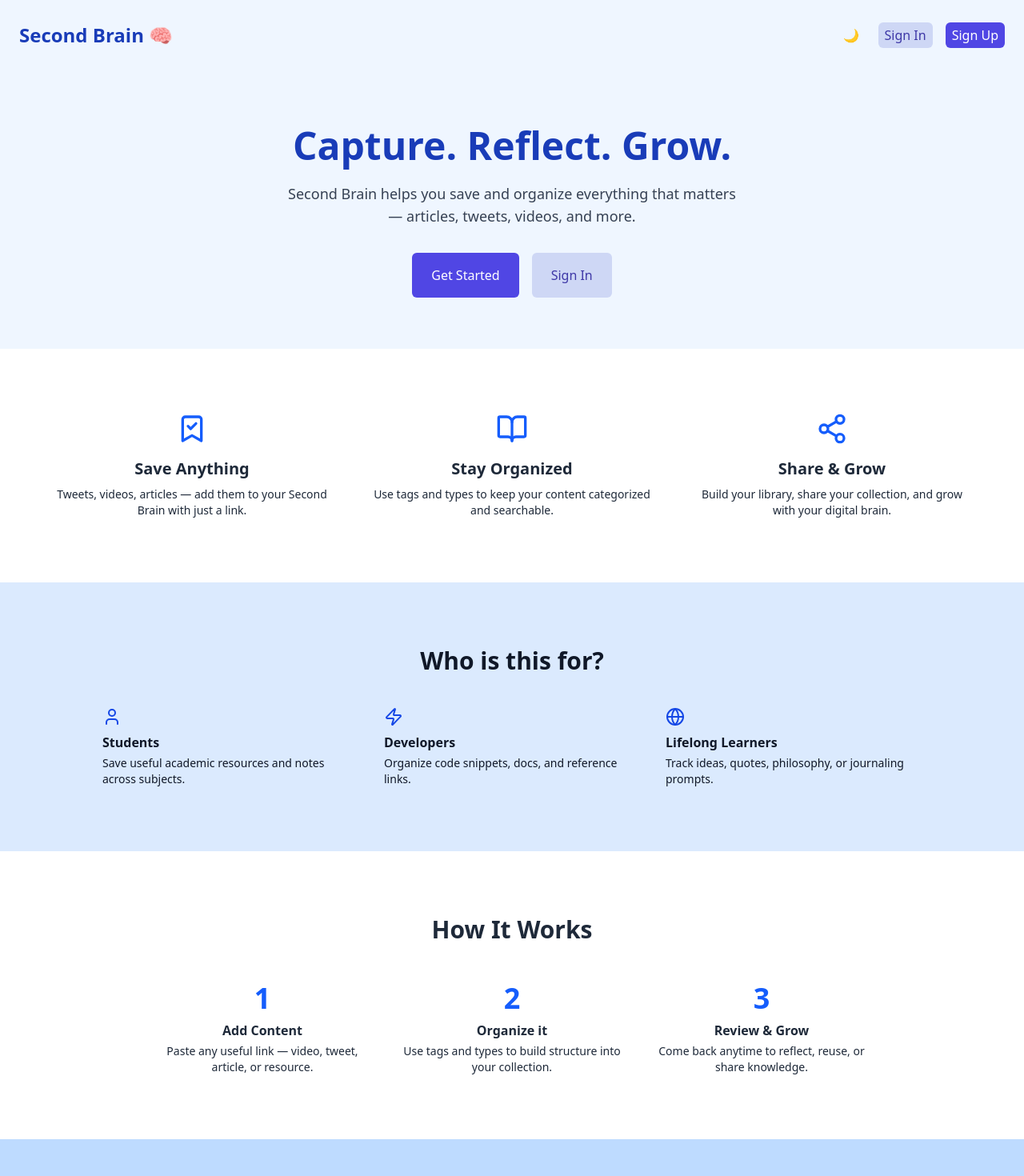
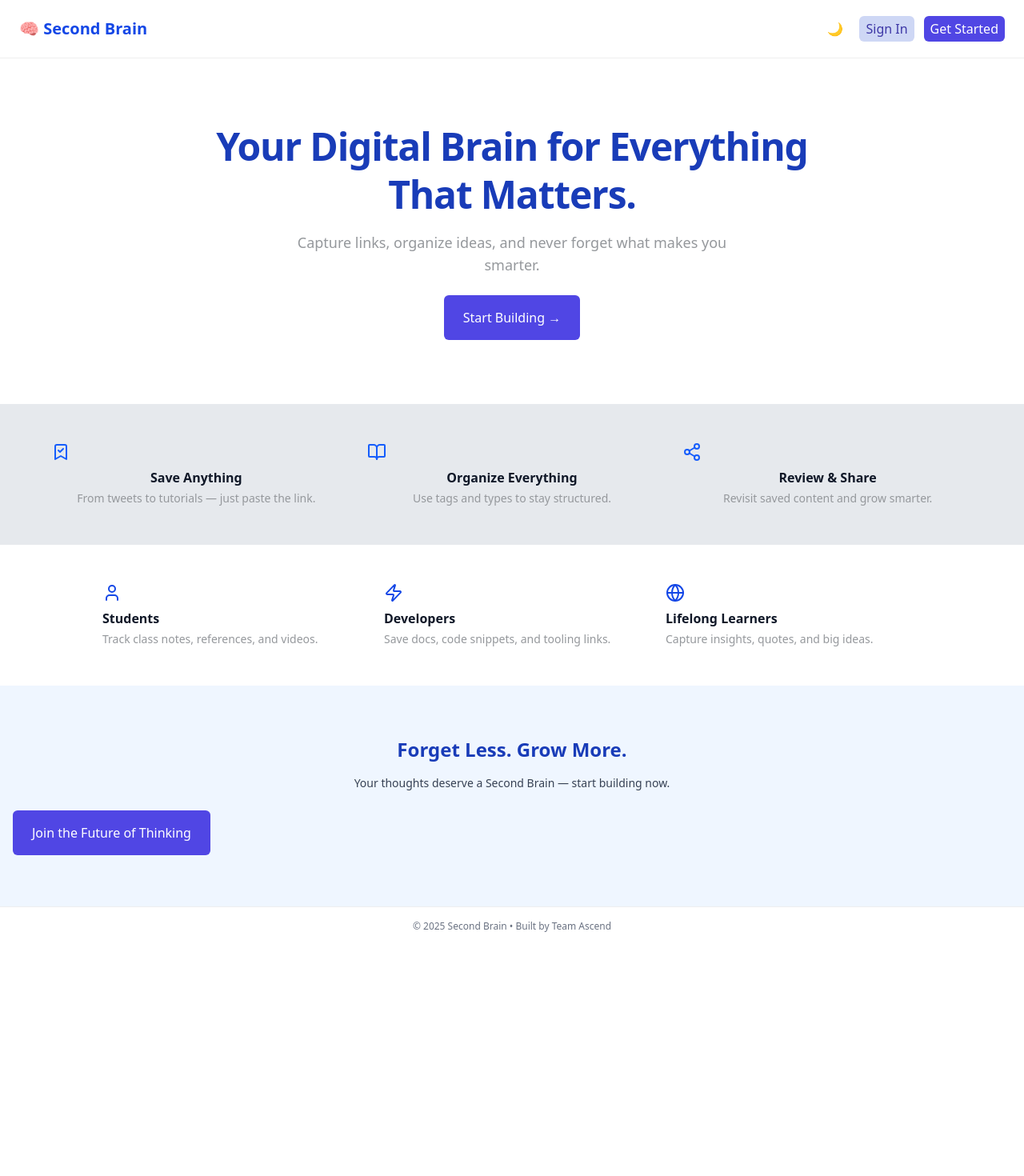
Before and after one commit to Krishna-Mehta-135/Second-Brain, a React (Vite) app in the folder Client/: page / in a window 1280 px wide. Shown: the top 1470 px of the page at 80% size. After the commit the page ends 1182 px from the top, so only its background shows below. Built offline with nearby package versions, Linux system fonts and the light colour scheme; the HTML template or start-up script is replaced by a standard one.

Commit message:
Added Responsiveness

```diff
--- a/Client/src/pages/Homepage.tsx
+++ b/Client/src/pages/Homepage.tsx
@@ -1,128 +1,115 @@
 import {useNavigate} from "react-router-dom";
 import {Button} from "../components/Button";
 import {ThemeToggle} from "../components/ThemeToggle";
-import {BookOpen, BookmarkCheck, Share2, User, Zap, Globe} from "lucide-react";
+import {BookmarkCheck, BookOpen, Share2, User, Zap, Globe} from "lucide-react";
 
 export default function Homepage() {
     const navigate = useNavigate();
 
     return (
-        <div className="min-h-screen bg-blue-50 dark:bg-gray-900 transition-colors duration-300 flex flex-col">
-            {/* Header */}
-            <header className="p-6 flex justify-between items-center">
-                <h1 className="text-2xl font-bold text-blue-800 dark:text-white">Second Brain 🧠</h1>
-                <div className="flex items-center gap-4">
+        <div className="min-h-screen flex flex-col bg-white dark:bg-gray-900 text-gray-900 dark:text-gray-100 transition-colors duration-300">
+            {/* Navbar */}
+            <header className="flex items-center justify-between px-6 py-4 border-b border-gray-200 dark:border-gray-700">
+                <h1 className="text-xl font-bold text-blue-700 dark:text-white">🧠 Second Brain</h1>
+                <div className="flex items-center gap-3">
                     <ThemeToggle />
                     <Button size="sm" variant="Secondary" text="Sign In" onClick={() => navigate("/signin")} />
-                    <Button size="sm" variant="Primary" text="Sign Up" onClick={() => navigate("/signup")} />
+                    <Button size="sm" variant="Primary" text="Get Started" onClick={() => navigate("/signup")} />
                 </div>
             </header>
 
-            {/* Hero */}
-            <main className="flex-1 flex flex-col items-center justify-center px-6 py-16 text-center">
-                <h2 className="text-4xl sm:text-5xl font-extrabold text-blue-800 dark:text-white mb-4 leading-tight">
-                    Capture. Reflect. Grow.
+            {/* Hero Section */}
+            <section className="flex-1 flex flex-col items-center justify-center text-center px-6 py-20">
+                <h2 className="text-4xl sm:text-5xl font-extrabold tracking-tight max-w-3xl leading-tight mb-4 text-blue-800 dark:text-white">
+                    Your Digital Brain for Everything That Matters.
                 </h2>
-                <p className="text-lg text-gray-700 dark:text-gray-300 max-w-xl mb-8">
-                    Second Brain helps you save and organize everything that matters — articles, tweets, videos, and
-                    more.
+                <p className="text-lg text-gray-600 dark:text-gray-300 max-w-xl mb-6">
+                    Capture links, organize ideas, and never forget what makes you smarter.
                 </p>
-                <div className="flex flex-col sm:flex-row justify-center gap-4">
-                    <Button variant="Primary" text="Get Started" onClick={() => navigate("/signup")} size="lg" />
-                    <Button variant="Secondary" text="Sign In" onClick={() => navigate("/signin")} size="lg" />
-                </div>
-            </main>
+                <Button text="Start Building →" variant="Primary" size="lg" onClick={() => navigate("/signup")} />
+            </section>
 
-            {/* Features */}
-            <section className="py-20 px-6 bg-white dark:bg-gray-800 text-gray-800 dark:text-gray-100">
-                <div className="max-w-6xl mx-auto grid gap-12 sm:grid-cols-3 text-center">
-                    <div>
-                        <BookmarkCheck size={40} className="mx-auto mb-4 text-blue-600" />
-                        <h3 className="text-xl font-semibold mb-2">Save Anything</h3>
-                        <p className="text-sm">
-                            Tweets, videos, articles — add them to your Second Brain with just a link.
-                        </p>
-                    </div>
-                    <div>
-                        <BookOpen size={40} className="mx-auto mb-4 text-blue-600" />
-                        <h3 className="text-xl font-semibold mb-2">Stay Organized</h3>
-                        <p className="text-sm">Use tags and types to keep your content categorized and searchable.</p>
-                    </div>
-                    <div>
-                        <Share2 size={40} className="mx-auto mb-4 text-blue-600" />
-                        <h3 className="text-xl font-semibold mb-2">Share & Grow</h3>
-                        <p className="text-sm">
-                            Build your library, share your collection, and grow with your digital brain.
-                        </p>
-                    </div>
+            {/* Features Section */}
+            <section className="bg-gray-100 dark:bg-gray-800 py-12 px-6">
+                <div className="max-w-6xl mx-auto grid sm:grid-cols-3 gap-8 text-center">
+                    <Feature
+                        icon={<BookmarkCheck className="text-blue-600 mb-2" />}
+                        title="Save Anything"
+                        desc="From tweets to tutorials — just paste the link."
+                    />
+                    <Feature
+                        icon={<BookOpen className="text-blue-600 mb-2" />}
+                        title="Organize Everything"
+                        desc="Use tags and types to stay structured."
+                    />
+                    <Feature
+                        icon={<Share2 className="text-blue-600 mb-2" />}
+                        title="Review & Share"
+                        desc="Revisit saved content and grow smarter."
+                    />
                 </div>
             </section>
 
-            {/* Use Cases */}
-            <section className="py-20 px-6 bg-blue-100 dark:bg-gray-700 text-gray-900 dark:text-gray-100">
-                <div className="max-w-5xl mx-auto text-center">
-                    <h3 className="text-3xl font-bold mb-10">Who is this for?</h3>
-                    <div className="grid sm:grid-cols-3 gap-8 text-left">
-                        <div>
-                            <User className="text-blue-700 mb-2" />
-                            <h4 className="font-semibold mb-1">Students</h4>
-                            <p className="text-sm">Save useful academic resources and notes across subjects.</p>
-                        </div>
-                        <div>
-                            <Zap className="text-blue-700 mb-2" />
-                            <h4 className="font-semibold mb-1">Developers</h4>
-                            <p className="text-sm">Organize code snippets, docs, and reference links.</p>
-                        </div>
-                        <div>
-                            <Globe className="text-blue-700 mb-2" />
-                            <h4 className="font-semibold mb-1">Lifelong Learners</h4>
-                            <p className="text-sm">Track ideas, quotes, philosophy, or journaling prompts.</p>
-                        </div>
-                    </div>
-                </div>
-            </section>
-
-            {/* How it works */}
-            <section className="py-20 px-6 bg-white dark:bg-gray-800 text-center text-gray-800 dark:text-gray-100">
-                <h3 className="text-3xl font-bold mb-12">How It Works</h3>
-                <div className="max-w-4xl mx-auto grid sm:grid-cols-3 gap-10">
-                    <div>
-                        <div className="text-4xl mb-2 text-blue-600 font-bold">1</div>
-                        <h4 className="font-semibold mb-1">Add Content</h4>
-                        <p className="text-sm">Paste any useful link — video, tweet, article, or resource.</p>
-                    </div>
-                    <div>
-                        <div className="text-4xl mb-2 text-blue-600 font-bold">2</div>
-                        <h4 className="font-semibold mb-1">Organize it</h4>
-                        <p className="text-sm">Use tags and types to build structure into your collection.</p>
-                    </div>
-                    <div>
-                        <div className="text-4xl mb-2 text-blue-600 font-bold">3</div>
-                        <h4 className="font-semibold mb-1">Review & Grow</h4>
-                        <p className="text-sm">Come back anytime to reflect, reuse, or share knowledge.</p>
-                    </div>
+            {/* Use-Cases Section */}
+            <section className="py-12 px-6 bg-white dark:bg-gray-900">
+                <div className="max-w-5xl mx-auto grid sm:grid-cols-3 gap-8 text-left">
+                    <UseCase
+                        icon={<User className="text-blue-700 mb-2" />}
+                        title="Students"
+                        desc="Track class notes, references, and videos."
+                    />
+                    <UseCase
+                        icon={<Zap className="text-blue-700 mb-2" />}
+                        title="Developers"
+                        desc="Save docs, code snippets, and tooling links."
+                    />
+                    <UseCase
+                        icon={<Globe className="text-blue-700 mb-2" />}
+                        title="Lifelong Learners"
+                        desc="Capture insights, quotes, and big ideas."
+                    />
                 </div>
             </section>
 
             {/* Final CTA */}
-            <section className="py-24 px-6 bg-blue-200 dark:bg-gray-700 text-center">
-                <h3 className="text-3xl font-bold text-blue-900 dark:text-white mb-4">Stop forgetting what matters.</h3>
-                <p className="mb-6 text-gray-800 dark:text-gray-200">
-                    Save what fuels your growth — organize it, revisit it, and let your Second Brain evolve with you.
+            <section className="text-center bg-blue-50 dark:bg-gray-800 py-16 px-4">
+                <h3 className="text-2xl font-bold mb-4 text-blue-800 dark:text-white">Forget Less. Grow More.</h3>
+                <p className="text-gray-700 dark:text-gray-300 mb-6 text-sm">
+                    Your thoughts deserve a Second Brain — start building now.
                 </p>
-                <Button
+                <Button className="flex justify-center"
+                    text="Join the Future of Thinking"
                     variant="Primary"
-                    text="Build Your Second Brain →"
                     size="lg"
                     onClick={() => navigate("/signup")}
-                    className = "mx-auto"
                 />
             </section>
 
             {/* Footer */}
-            <footer className="p-6 text-center bg-white dark:bg-gray-800 text-gray-600 dark:text-gray-400 text-sm">
-                <p>Made with 💙 by Team Ascend • © {new Date().getFullYear()} Second Brain</p>
+            <footer className="text-center py-4 text-xs text-gray-500 dark:text-gray-400 border-t border-gray-200 dark:border-gray-700">
+                © {new Date().getFullYear()} Second Brain • Built by Team Ascend
             </footer>
         </div>
     );
 }
+
+// Reusable Components
+function Feature({icon, title, desc}: {icon: React.ReactNode; title: string; desc: string}) {
+    return (
+        <div>
+            <div className="text-3xl mb-2">{icon}</div>
+            <h4 className="font-semibold mb-1">{title}</h4>
+            <p className="text-sm text-gray-600 dark:text-gray-400">{desc}</p>
+        </div>
+    );
+}
+
+function UseCase({icon, title, desc}: {icon: React.ReactNode; title: string; desc: string}) {
+    return (
+        <div>
+            <div className="text-xl">{icon}</div>
+            <h5 className="font-semibold mb-1">{title}</h5>
+            <p className="text-sm text-gray-600 dark:text-gray-400">{desc}</p>
+        </div>
+    );
+}
```
Also changed, not shown: Client/src/components/AuthForm.tsx (+7 -1 lines), Client/src/components/Card.tsx (+21 -9 lines), Client/src/components/CreateContentModal.tsx (+27 -9 lines), Client/src/components/Sidebar.tsx (+5 -5 lines), Client/src/components/SidebarItem.tsx (+13 -6 lines), Client/src/pages/Dashboard.tsx (+38 -6 lines).
